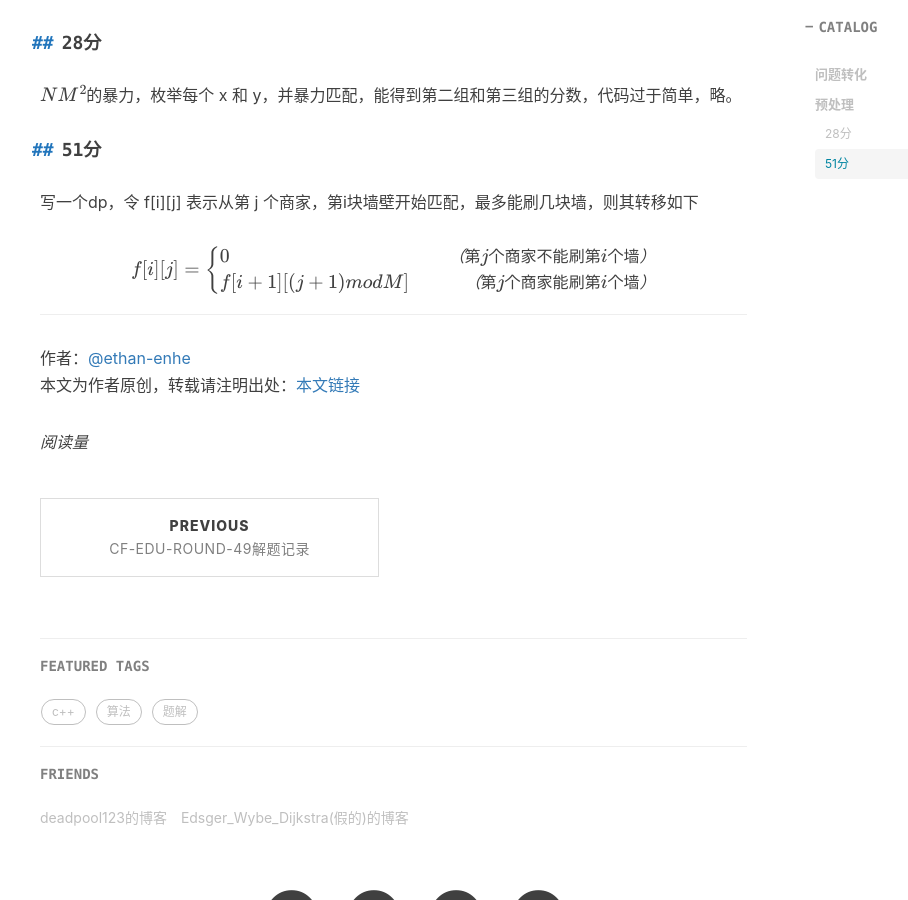
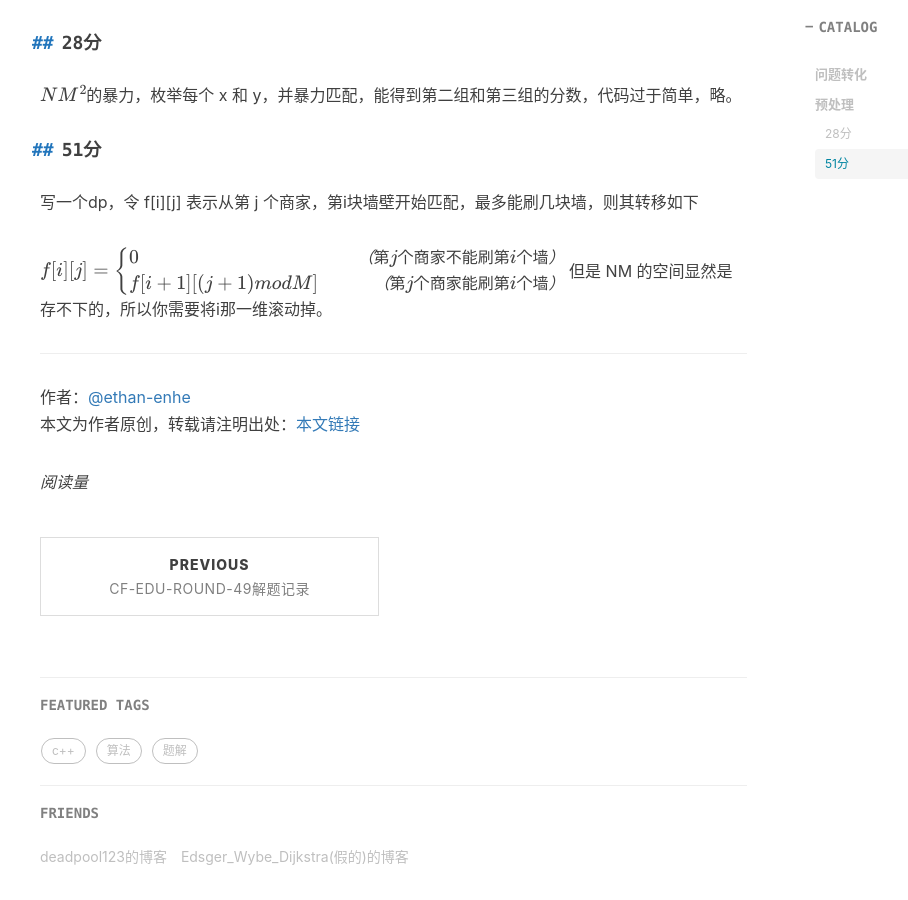
Before and after one commit to ethan-enhe/ethan-enhe.github.io, a Jekyll site: the page built from _posts/2020-08-18-【题解】[APIO2020]T1粉刷墙壁.md, in a window 1280 px wide and 900 px high, scrolled down 1521 px. Shown: the whole window, without its empty margins (225-1133 px from the left). Built offline with Jekyll 4.4.1, drawn with Linux system fonts in a browser that asks for light colours; nearby versions of some CDN libraries; formulas are drawn with MathJax 3; comment, search, counter and statistics services are not loaded.

Commit message:
_posts/2020-08-18-【题解】[APIO2020]T1粉刷墙壁.md updated from https://stackedit.io/

```diff
--- a/_posts/2020-08-18-【题解】[APIO2020]T1粉刷墙壁.md
+++ b/_posts/2020-08-18-【题解】[APIO2020]T1粉刷墙壁.md
@@ -59,9 +59,9 @@ f[i][j]=\left\{
 &f[i+1][(j+1)mod M]&（第j个商家能刷第i个墙）
 \end{aligned}  \right.
 $$
-
+但是 NM 的空间显然是存不下的，所以你需要将i那一维滚动掉。
 
 <!--stackedit_data:
-eyJoaXN0b3J5IjpbLTEzMTM2OTAzNjYsNjUzMDA3NTk1LDQ5ND
-E3OTYxMCwxOTQ1ODY1MDIzLDgwODE4NDA0Ml19
+eyJoaXN0b3J5IjpbMTQwNjAzMTE1Niw2NTMwMDc1OTUsNDk0MT
+c5NjEwLDE5NDU4NjUwMjMsODA4MTg0MDQyXX0=
 -->
```
